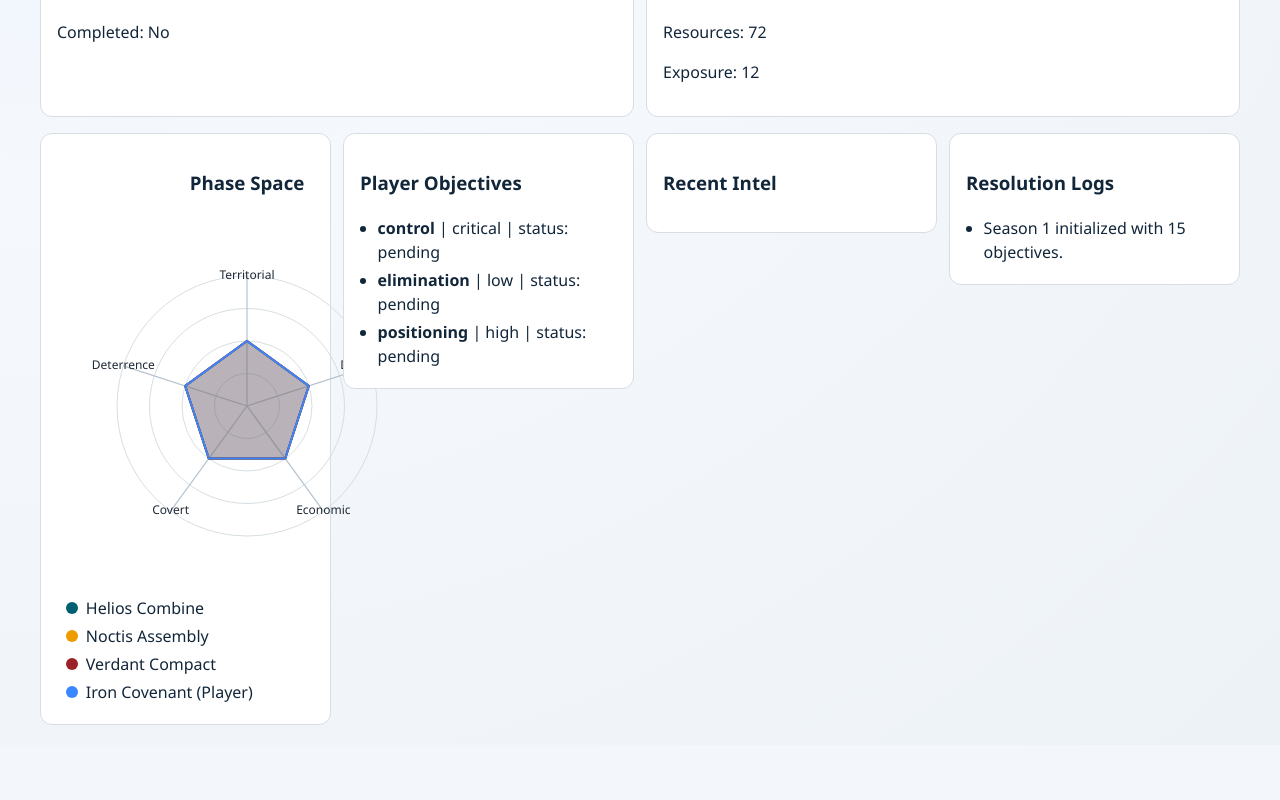
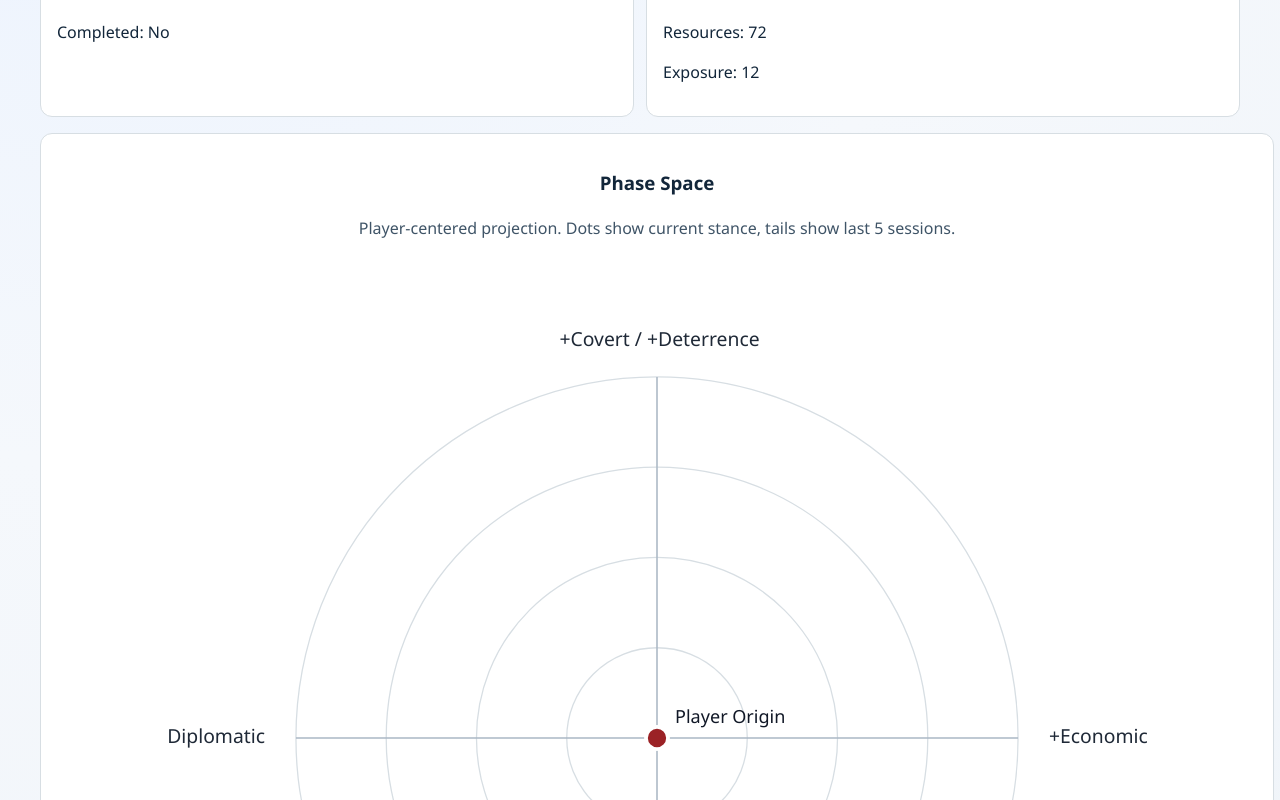
Before and after one commit to acrm/AdvProto_Fractions, a React (Vite) app: page / in a window 1280 px wide. Shown: the part 480-1280 px from the top of the page. Before the commit the page ends 1225 px from the top, so only its background shows below. Built offline with nearby package versions, Linux system fonts and the light colour scheme.

Commit message:
2026w10-0.4: feat: player-centered phase space with trajectories

```diff
--- a/package.json
+++ b/package.json
@@ -1,7 +1,7 @@
 {
   "name": "advproto-fractions",
   "private": true,
-  "version": "2026w10-0.3",
+  "version": "2026w10-0.4",
   "type": "module",
   "scripts": {
     "dev": "vite",
--- a/src/App.css
+++ b/src/App.css
@@ -82,7 +82,11 @@ button:disabled {
   gap: 0.75rem;
 }
 
-.panel-grid {
+.phase-primary {
+  display: grid;
+}
+
+.panel-grid-secondary {
   display: grid;
   grid-template-columns: repeat(auto-fit, minmax(280px, 1fr));
   gap: 0.75rem;
@@ -105,6 +109,20 @@ button:disabled {
   justify-items: center;
 }
 
+.phase-card-primary {
+  width: 100%;
+}
+
+.phase-card-primary svg {
+  max-width: 980px;
+}
+
+.phase-subtitle {
+  margin: 0 0 0.5rem;
+  color: #3f5467;
+  text-align: center;
+}
+
 .legend-list {
   list-style: none;
   padding: 0;
@@ -124,3 +142,9 @@ button:disabled {
   height: 12px;
   border-radius: 50%;
 }
+
+@media (max-width: 900px) {
+  .phase-card-primary svg {
+    max-width: 100%;
+  }
+}
--- a/src/presentation/components/PhaseSpaceChart.tsx
+++ b/src/presentation/components/PhaseSpaceChart.tsx
@@ -1,46 +1,99 @@
-import { ACTIVITY_VECTORS, ActivityVectorState, Faction } from '../../domain/gameModel'
+import { ActivityVectorState, Faction } from '../../domain/gameModel'
 
 interface PhaseSpaceChartProps {
   factions: Faction[]
-}
-
-const LABELS: Record<(typeof ACTIVITY_VECTORS)[number], string> = {
-  territorialPressure: 'Territorial',
-  diplomaticMomentum: 'Diplomatic',
-  economicThroughput: 'Economic',
-  covertTempo: 'Covert',
-  deterrencePosture: 'Deterrence',
+  isPrimary?: boolean
 }
 
 const COLORS = ['#005f73', '#ee9b00', '#9b2226', '#3a86ff', '#2a9d8f', '#6a4c93', '#ef476f']
+const TRAJECTORY_TAIL = 5
 
-function pointForAxis(axisIndex: number, value: number, radius: number, center: number): { x: number; y: number } {
-  const angle = (Math.PI * 2 * axisIndex) / ACTIVITY_VECTORS.length - Math.PI / 2
-  const normalized = (value + 100) / 200
-  const scaled = normalized * radius
+function clamp(value: number, min: number, max: number): number {
+  return Math.max(min, Math.min(max, value))
+}
+
+function projectRelativePoint(
+  vectors: ActivityVectorState,
+  playerVectors: ActivityVectorState,
+  radius: number,
+  center: number,
+): { x: number; y: number } {
+  const territorial = clamp(vectors.territorialPressure - playerVectors.territorialPressure, -200, 200)
+  const diplomatic = clamp(vectors.diplomaticMomentum - playerVectors.diplomaticMomentum, -200, 200)
+  const economic = clamp(vectors.economicThroughput - playerVectors.economicThroughput, -200, 200)
+  const covert = clamp(vectors.covertTempo - playerVectors.covertTempo, -200, 200)
+  const deterrence = clamp(vectors.deterrencePosture - playerVectors.deterrencePosture, -200, 200)
+
+  const xRaw = 0.35 * diplomatic + 0.35 * economic + 0.2 * territorial - 0.1 * deterrence
+  const yRaw = 0.45 * covert + 0.25 * deterrence - 0.2 * diplomatic - 0.1 * economic
+
+  const xNorm = clamp(xRaw / 200, -1, 1)
+  const yNorm = clamp(yRaw / 200, -1, 1)
 
   return {
-    x: center + Math.cos(angle) * scaled,
-    y: center + Math.sin(angle) * scaled,
+    x: center + xNorm * radius,
+    y: center - yNorm * radius,
   }
 }
 
-function polygonPoints(vectors: ActivityVectorState, radius: number, center: number): string {
-  return ACTIVITY_VECTORS.map((axis, index) => {
-    const point = pointForAxis(index, vectors[axis], radius, center)
-    return `${point.x},${point.y}`
-  }).join(' ')
+function trajectoryPoints(
+  faction: Faction,
+  playerFaction: Faction,
+  radius: number,
+  center: number,
+): Array<{ x: number; y: number; opacity: number }> {
+  const maxLength = Math.min(faction.trajectory.length, playerFaction.trajectory.length)
+  if (maxLength === 0) return []
+
+  const start = Math.max(0, maxLength - TRAJECTORY_TAIL)
+  const total = maxLength - start
+  const points: Array<{ x: number; y: number; opacity: number }> = []
+
+  for (let index = start; index < maxLength; index += 1) {
+    const point = projectRelativePoint(
+      faction.trajectory[index],
+      playerFaction.trajectory[index],
+      radius,
+      center,
+    )
+
+    const order = index - start + 1
+    points.push({
+      ...point,
+      opacity: total <= 1 ? 1 : 0.25 + (order / total) * 0.75,
+    })
+  }
+
+  return points
 }
 
-export function PhaseSpaceChart({ factions }: PhaseSpaceChartProps) {
-  const size = 380
+export function PhaseSpaceChart({ factions, isPrimary = false }: PhaseSpaceChartProps) {
+  const size = isPrimary ? 760 : 420
   const center = size / 2
-  const radius = 130
+  const radius = isPrimary ? 280 : 150
+  const axisPad = isPrimary ? 24 : 16
+  const playerFaction = factions.find((faction) => faction.isPlayer)
+
+  if (!playerFaction) {
+    return (
+      <div className="phase-card phase-card-primary">
+        <h3>Phase Space</h3>
+        <p>Player faction is missing. Unable to render player-centered projection.</p>
+      </div>
+    )
+  }
 
   return (
-    <div className="phase-card">
+    <div className={`phase-card ${isPrimary ? 'phase-card-primary' : ''}`.trim()}>
       <h3>Phase Space</h3>
-      <svg width={size} height={size} role="img" aria-label="Faction activity phase space chart">
+      <p className="phase-subtitle">Player-centered projection. Dots show current stance, tails show last 5 sessions.</p>
+      <svg
+        width="100%"
+        height="auto"
+        viewBox={`0 0 ${size} ${size}`}
+        role="img"
+        aria-label="Faction activity phase space chart centered on player position"
+      >
         {[0.25, 0.5, 0.75, 1].map((ratio) => (
           <circle
             key={ratio}
@@ -53,35 +106,63 @@ export function PhaseSpaceChart({ factions }: PhaseSpaceChartProps) {
           />
         ))}
 
-        {ACTIVITY_VECTORS.map((axis, index) => {
-          const outer = pointForAxis(index, 100, radius, center)
-          return (
-            <g key={axis}>
-              <line x1={center} y1={center} x2={outer.x} y2={outer.y} stroke="#b5c3cf" strokeWidth={1.2} />
-              <text x={outer.x} y={outer.y} textAnchor="middle" dominantBaseline="middle" fontSize={12} fill="#1f2937">
-                {LABELS[axis]}
-              </text>
-            </g>
-          )
-        })}
+        <line x1={center - radius} y1={center} x2={center + radius} y2={center} stroke="#aab7c4" strokeWidth={1.2} />
+        <line x1={center} y1={center - radius} x2={center} y2={center + radius} stroke="#aab7c4" strokeWidth={1.2} />
+
+        <text x={center + radius + axisPad} y={center + 4} fontSize={isPrimary ? 15 : 13} fill="#1f2937">
+          +Economic / +Diplomatic
+        </text>
+        <text x={center - radius - axisPad} y={center + 4} textAnchor="end" fontSize={isPrimary ? 15 : 13} fill="#1f2937">
+          -Economic / -Diplomatic
+        </text>
+        <text x={center + 2} y={center - radius - axisPad} textAnchor="middle" fontSize={isPrimary ? 15 : 13} fill="#1f2937">
+          +Covert / +Deterrence
+        </text>
+        <text x={center + 2} y={center + radius + axisPad} textAnchor="middle" fontSize={isPrimary ? 15 : 13} fill="#1f2937">
+          -Covert / -Deterrence
+        </text>
+
+        <circle cx={center} cy={center} r={isPrimary ? 9 : 7} fill="#111827" stroke="#ffffff" strokeWidth={2} />
+        <text x={center + 14} y={center - 12} fontSize={isPrimary ? 14 : 12} fill="#111827">Player Origin</text>
 
         {factions.map((faction, index) => (
           <g key={faction.id}>
-            <polygon
-              points={polygonPoints(faction.vectors, radius, center)}
-              fill={COLORS[index % COLORS.length]}
-              fillOpacity={0.16}
-              stroke={COLORS[index % COLORS.length]}
-              strokeWidth={2}
-            />
+            {!faction.isPlayer && (() => {
+              const points = trajectoryPoints(faction, playerFaction, radius, center)
+              if (points.length === 0) return null
+
+              return (
+                <>
+                  <polyline
+                    points={points.map((point) => `${point.x},${point.y}`).join(' ')}
+                    fill="none"
+                    stroke={COLORS[index % COLORS.length]}
+                    strokeWidth={2}
+                    strokeOpacity={0.45}
+                  />
+                  {points.map((point, pointIndex) => (
+                    <circle
+                      key={`${faction.id}-trail-${pointIndex}`}
+                      cx={point.x}
+                      cy={point.y}
+                      r={pointIndex === points.length - 1 ? (isPrimary ? 8 : 6) : (isPrimary ? 5 : 4)}
+                      fill={COLORS[index % COLORS.length]}
+                      fillOpacity={point.opacity}
+                      stroke="#ffffff"
+                      strokeWidth={pointIndex === points.length - 1 ? 1.8 : 1.2}
+                    />
+                  ))}
+                </>
+              )
+            })()}
           </g>
         ))}
       </svg>
       <ul className="legend-list">
         {factions.map((faction, index) => (
           <li key={faction.id}>
-            <span className="legend-chip" style={{ background: COLORS[index % COLORS.length] }} />
-            {faction.name}
+            <span className="legend-chip" style={{ background: faction.isPlayer ? '#111827' : COLORS[index % COLORS.length] }} />
+            {faction.name} {faction.isPlayer ? '(origin)' : ''}
           </li>
         ))}
       </ul>
--- a/src/presentation/pages/HomePage.tsx
+++ b/src/presentation/pages/HomePage.tsx
@@ -47,9 +47,11 @@ export function HomePage() {
 
       <SeasonStatusPanel gameState={gameState} />
 
-      <section className="panel-grid">
-        <PhaseSpaceChart factions={gameState.factions} />
+      <section className="phase-primary">
+        <PhaseSpaceChart factions={gameState.factions} isPrimary />
+      </section>
 
+      <section className="panel-grid-secondary">
         <article className="panel-card">
           <h3>Player Objectives</h3>
           <ul>
--- a/version.json
+++ b/version.json
@@ -1,6 +1,6 @@
 {
   "weekCode": "2026w10",
   "minor": 0,
-  "build": 3,
-  "currentVersion": "2026w10-0.3"
+  "build": 4,
+  "currentVersion": "2026w10-0.4"
 }
```
Also changed, not shown: 2 other files (tests, documents, lock files or other folders).
